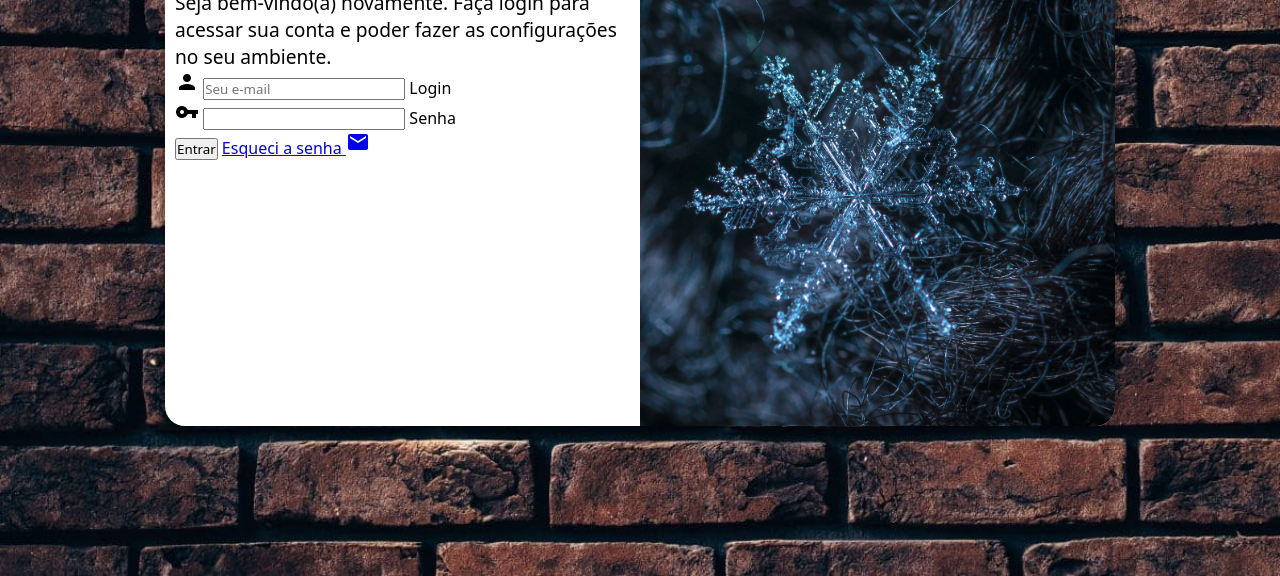
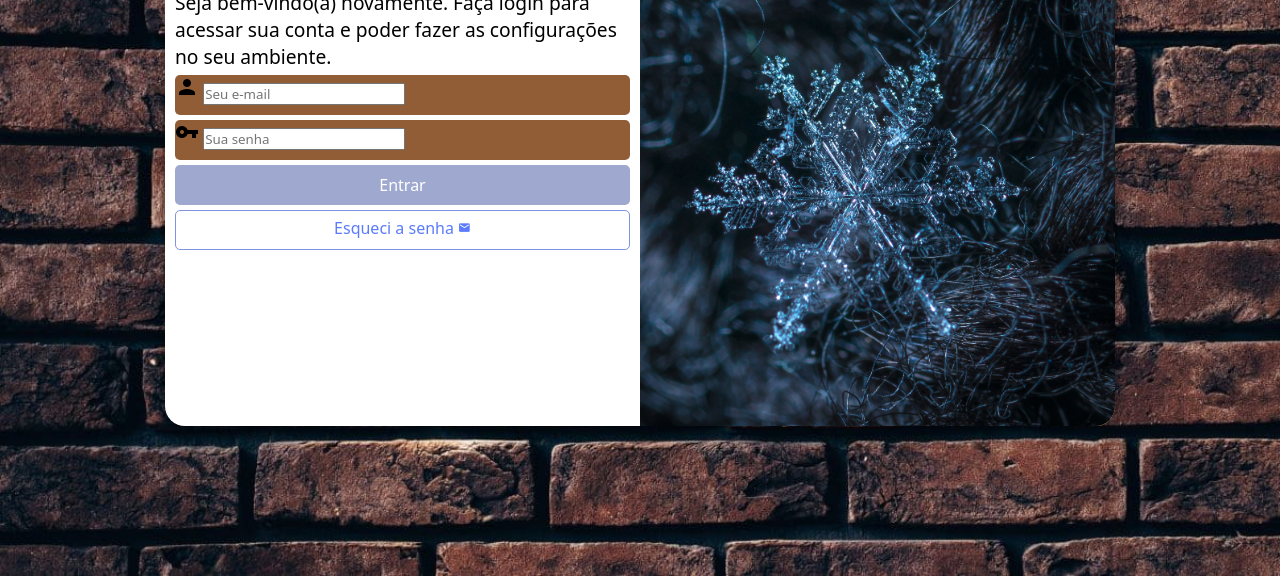
Before and after one commit to Binhozero11/projeto-login, a plain HTML site: page index.html in a window 1280 px wide. Shown: the part 224-800 px from the top of the page. Drawn offline with Linux system fonts and the light colour scheme.

Commit message:
formatação do formulário

```diff
--- a/css/style.css
+++ b/css/style.css
@@ -62,3 +62,55 @@ div#formulario > h1 {
 div#formulario > p {
     font-size: 0.8em;
 }
+
+form > div.campo {
+    background-color: #915D36;
+    display: block;
+    width: 100%;
+    height: 40px;
+    border-radius: 5px;
+    margin: 5px 0;
+}
+
+form > div.campo > label {
+    display: none;
+}
+
+form > input[type=submit] {
+    display: block;
+    font-size: 1em;
+    width: 100%;
+    height: 40px;
+    border: none;
+    border-radius: 5px;
+    background-color: #9FA9CF;
+    color: white;
+    cursor: pointer;
+}
+
+form > input[type=submit]:hover {
+    background-color: #8093e2;
+}
+
+form a.botao {
+    display: block;
+    text-align: center;
+    font-size: 1em;
+    width: 100%;
+    height: 40px;
+    padding-top: 6px;
+    margin-top: 5px;
+    text-decoration: none;
+    background-color: #fff;
+    color: #5b7bfc;
+    border: 1px solid #8093e2;
+    border-radius: 5px;
+}
+
+form a.botao:hover {
+    background-color: #bdc6ec5e;
+}
+
+form a.botao > span {
+    font-size: 0.8em;
+}
--- a/index.html
+++ b/index.html
@@ -25,11 +25,11 @@
                     </div>
                     <div class="campo">
                         <span class="material-icons">vpn_key</span>
-                        <input type="password" name="senha" id="isenha" autocomplete="current-password" required min="6" max="20">
+                        <input type="password" name="senha" id="isenha" autocomplete="current-password" placeholder="Sua senha" required min="6" max="20">
                         <label for="isenha">Senha</label>
                     </div>
                     <input type="submit" value="Entrar">
-                    <a href="esqueci.html">Esqueci a senha <span class="material-icons">mail</span></a>
+                    <a href="esqueci.html" class="botao">Esqueci a senha <span class="material-icons">mail</span></a>
                 </form>
             </div>
         </section>
```
